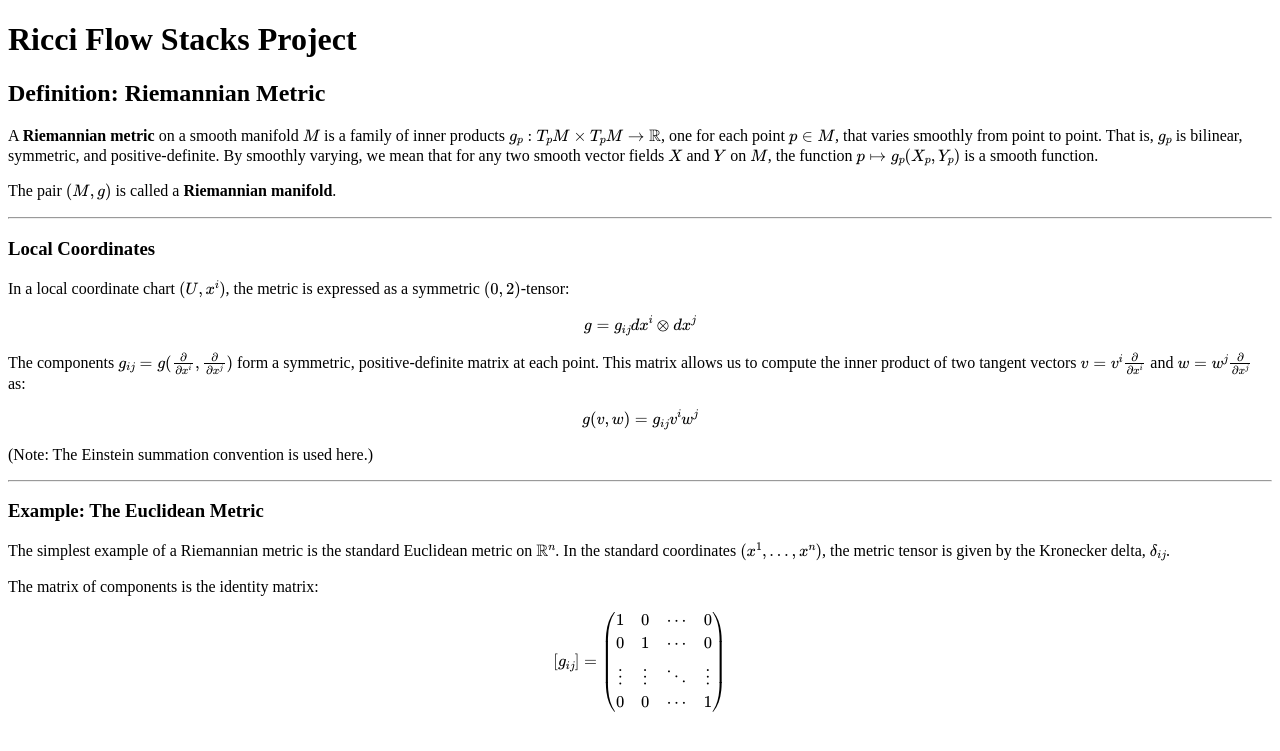
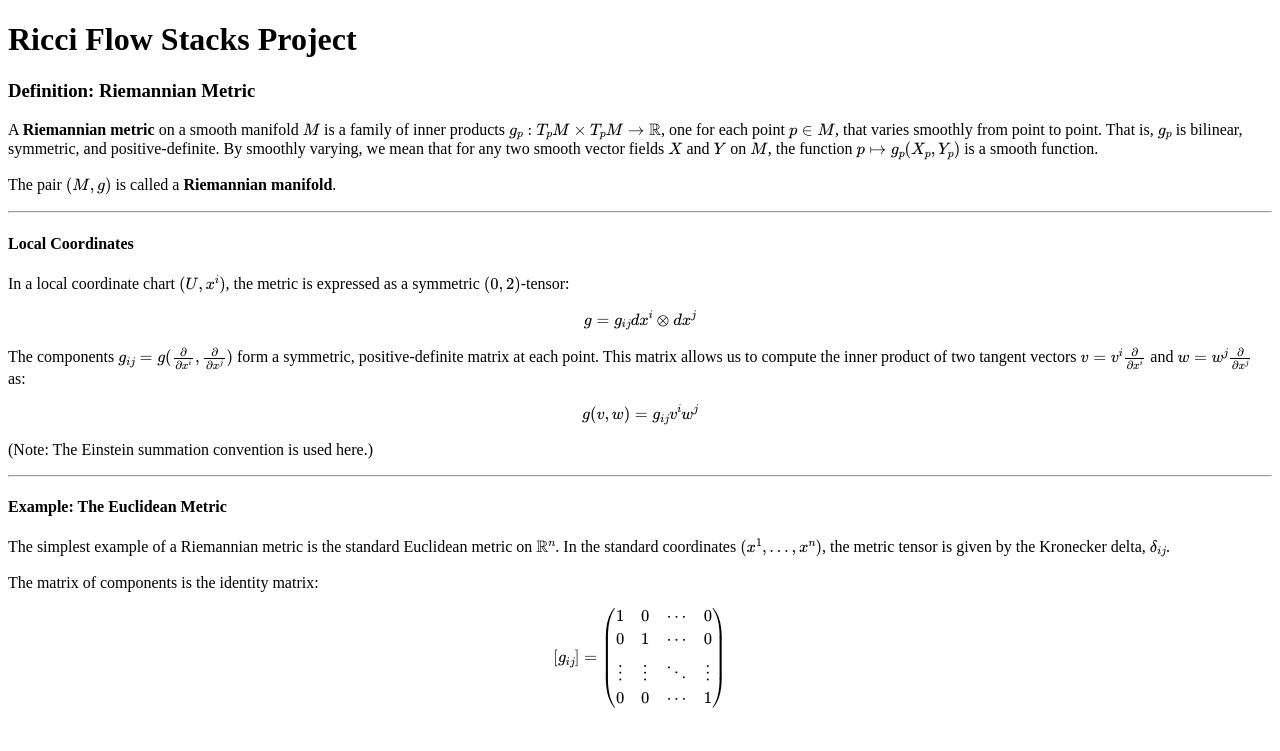
Before and after one commit to bennett-chow/ricciflow.org, a Jekyll site: the page built from part-1-foundations/riemannian-metric.md, in a window 1280 px wide. Shown: the top 751 px of the page. Built offline with Jekyll 4.4.1, drawn with Linux system fonts in a browser that asks for light colours.

```diff
--- a/part-1-foundations/riemannian-metric.md
+++ b/part-1-foundations/riemannian-metric.md
@@ -3,7 +3,7 @@ layout: default
 title: Riemannian Metric
 ---
 
-## Definition: Riemannian Metric
+### Definition: Riemannian Metric
 
 A **Riemannian metric** on a smooth manifold $M$ is a family of inner products
 $g_p : T_pM \times T_pM \to \mathbb{R}$, one for each point $p \in M$, that varies smoothly from point to point.
@@ -14,7 +14,7 @@ The pair $(M, g)$ is called a **Riemannian manifold**.
 
 ---
 
-### Local Coordinates
+#### Local Coordinates
 
 In a local coordinate chart $(U, x^i)$, the metric is expressed as a symmetric $(0,2)$-tensor:
 
@@ -32,7 +32,7 @@ $$
 
 ---
 
-### Example: The Euclidean Metric
+#### Example: The Euclidean Metric
 
 The simplest example of a Riemannian metric is the standard Euclidean metric on $\mathbb{R}^n$. In the standard coordinates $(x^1, \dots, x^n)$, the metric tensor is given by the Kronecker delta, $\delta_{ij}$.
 
```
